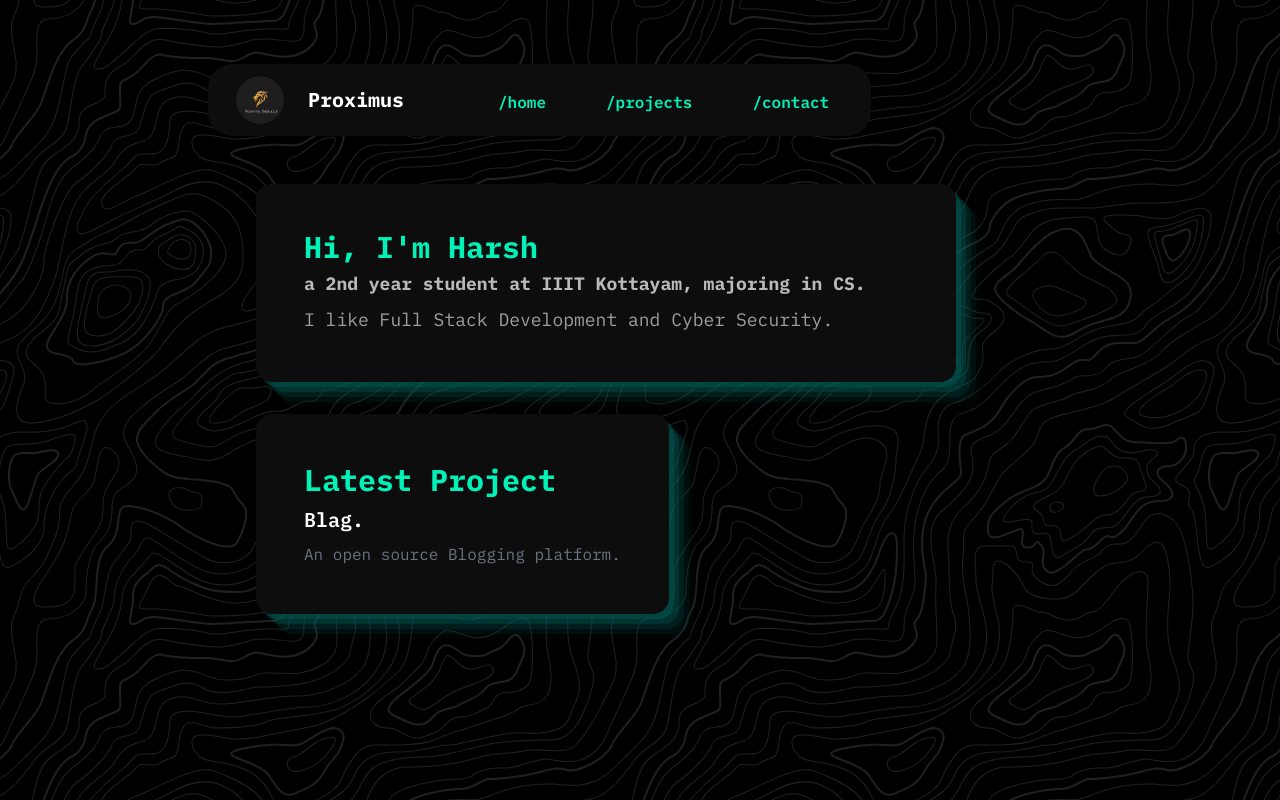
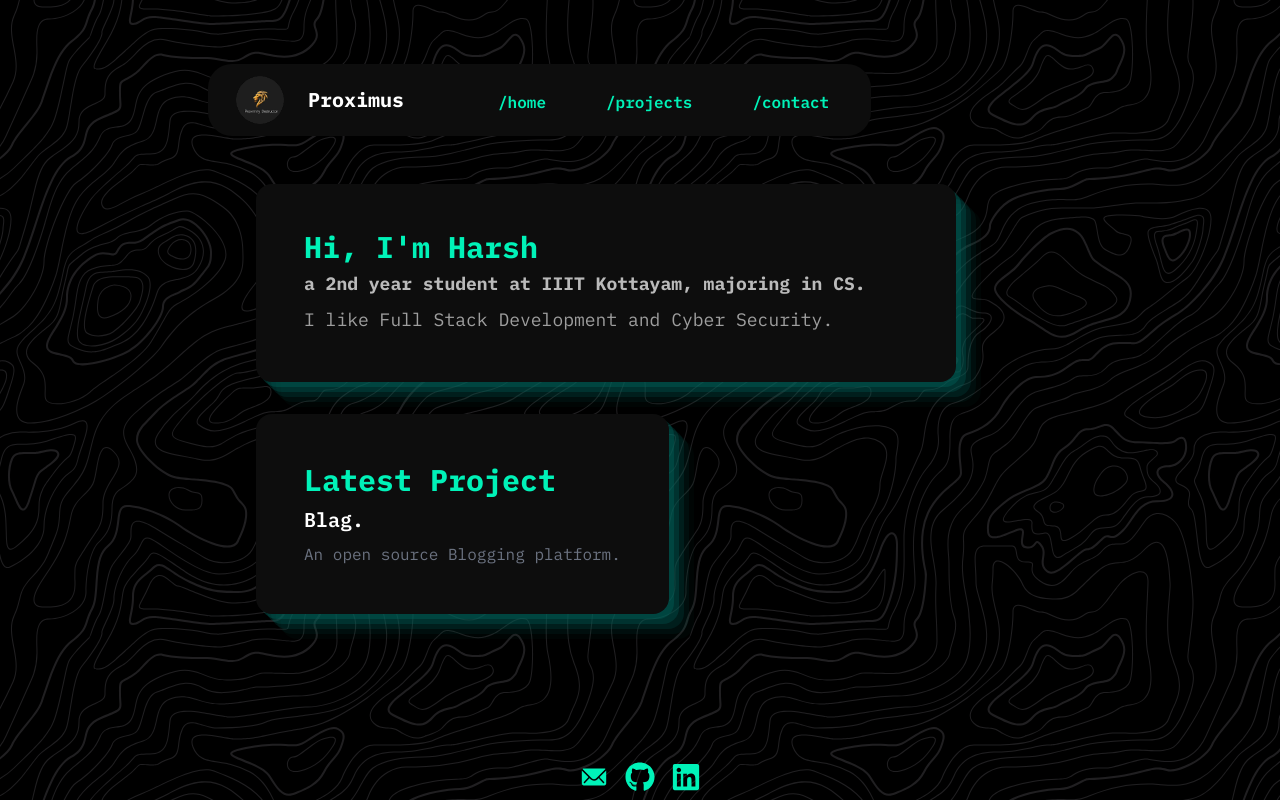
Before and after one commit to HarshIyer/website, a React (Vite) app: page / in a window 1280 px wide. Built offline with nearby package versions, Linux system fonts and the light colour scheme.

Commit message:
Add footer

```diff
--- a/src/App.tsx
+++ b/src/App.tsx
@@ -2,6 +2,7 @@ import "./App.css";
 // import Experiences from "./components/cards/Experiences";
 import LatestProjectCard from "./components/cards/LatestProjectCard";
 import ProfileCard from "./components/cards/ProfileCard";
+import Footer from "./components/Footer";
 import Navbar from "./components/Navbar";
 
 function App() {
@@ -24,6 +25,9 @@ function App() {
           </div> */}
         </div>
       </div>
+      <div className="footer flex justify-center text-white">
+        <Footer />
+      </div>
     </div>
   );
 }
--- /dev/null
+++ b/src/components/Footer.tsx
@@ -0,0 +1,31 @@
+import { FaGithub, FaLinkedin } from "react-icons/fa";
+import { IoIosMail } from "react-icons/io";
+const Footer = () => {
+  return (
+    <div className="flex flex-row text-[#00F2B8] mb-2">
+      <button
+        className="mx-2 "
+        onClick={() => window.open("mailto:hello@harshiyer.me", "_blank")}
+      >
+        <IoIosMail size={30} />
+      </button>
+      <button className="mx-2">
+        <FaGithub
+          onClick={() =>
+            window.open("https://www.github.com/HarshIyer", "_blank")
+          }
+          size={30}
+        />
+      </button>
+      <button
+        onClick={() =>
+          window.open("https://www.linkedin.com/in/harshiyer", "_blank")
+        }
+        className="mx-2"
+      >
+        <FaLinkedin size={30} />
+      </button>
+    </div>
+  );
+};
+export default Footer;
--- a/src/components/Navbar.tsx
+++ b/src/components/Navbar.tsx
@@ -4,7 +4,7 @@ const Navbar = () => {
   const navigate = useNavigate();
   return (
     <div className="mt-6 md:mt-16 flex md:block mx-4 justify-center ">
-      <div className="bg-[#0D0D0D] rounded-3xl p-3 w-fit">
+      <div className="md:bg-[#0D0D0D] rounded-3xl p-3 w-fit">
         <div className="flex flex-col md:flex-row items-center">
           <div className="mb-2 md:mb-0 flex flex-row items-center">
             <img
--- a/src/error-page.tsx
+++ b/src/error-page.tsx
@@ -6,7 +6,7 @@ export default function ErrorPage() {
       <div className="flex flex-col lg:ml-48">
         <Navbar />
       </div>
-      <p className="text-3xl text-white flex justify-center items-center my-10 md:my-40">
+      <p className="text-3xl text-white flex text-center justify-center items-center my-10 md:my-40">
         Sorry, an unexpected error has occurred.
       </p>
     </div>
```
Also changed, not shown: src/App.css.
